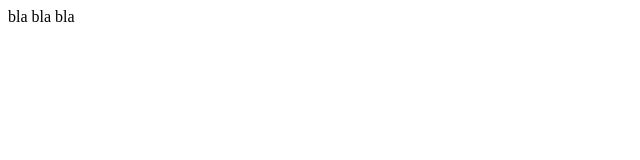
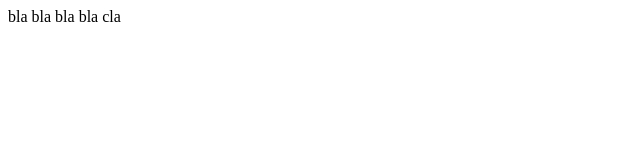
Before and after one commit to AntonKurinnyi/prova, a plain HTML site: page index.html in a window 1280 px wide. Shown: the full height of the page, 0-640 px from the left. Drawn offline with Linux system fonts and the light colour scheme.

Commit message:
aggiornato

```diff
--- a/index.html
+++ b/index.html
@@ -1,5 +1,5 @@
 <html>
     <head></head>
     <main></main>
-    bla bla bla
+    bla bla bla bla cla
 </html>
```
Also changed, not shown: corso.txt.
